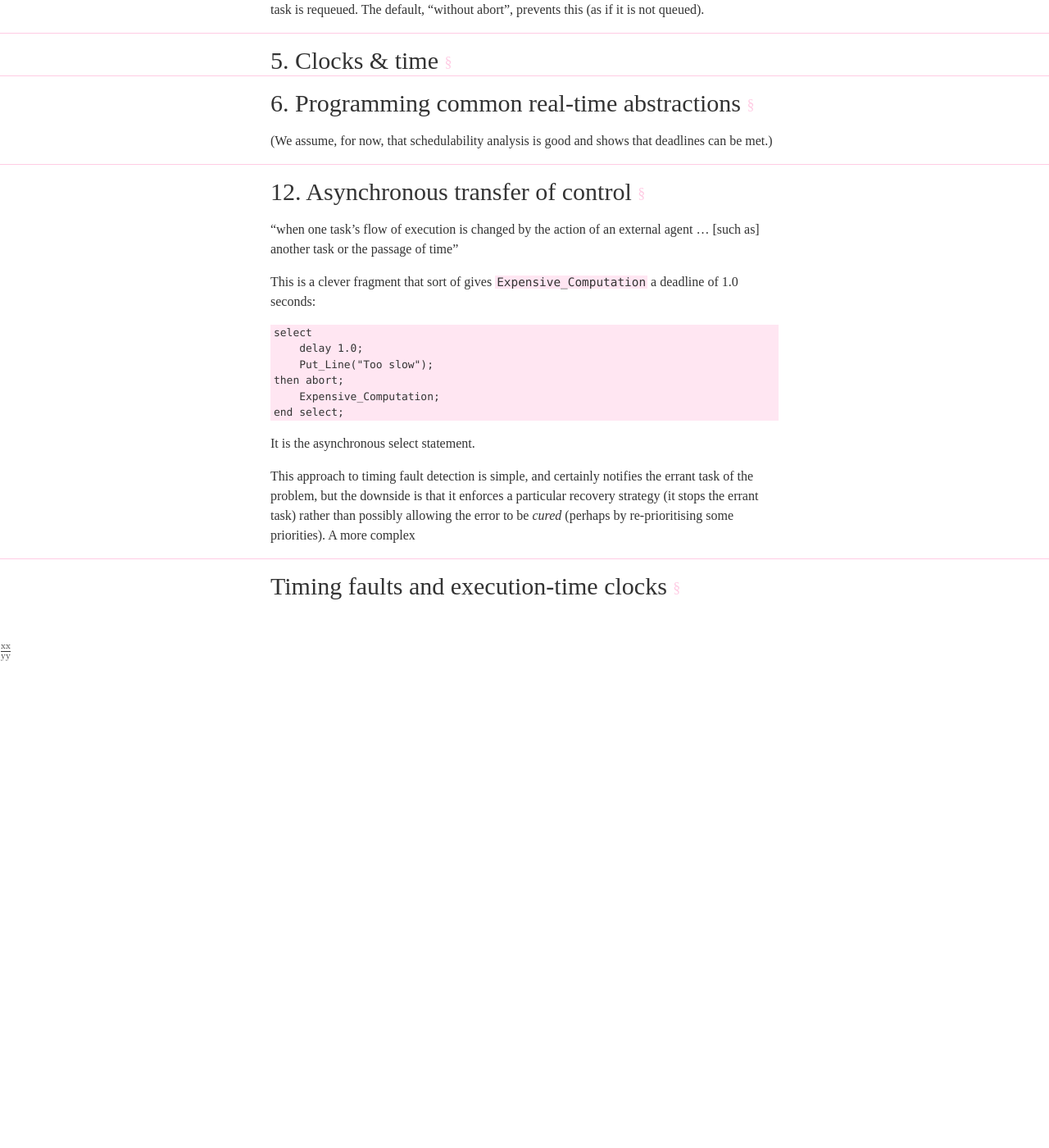
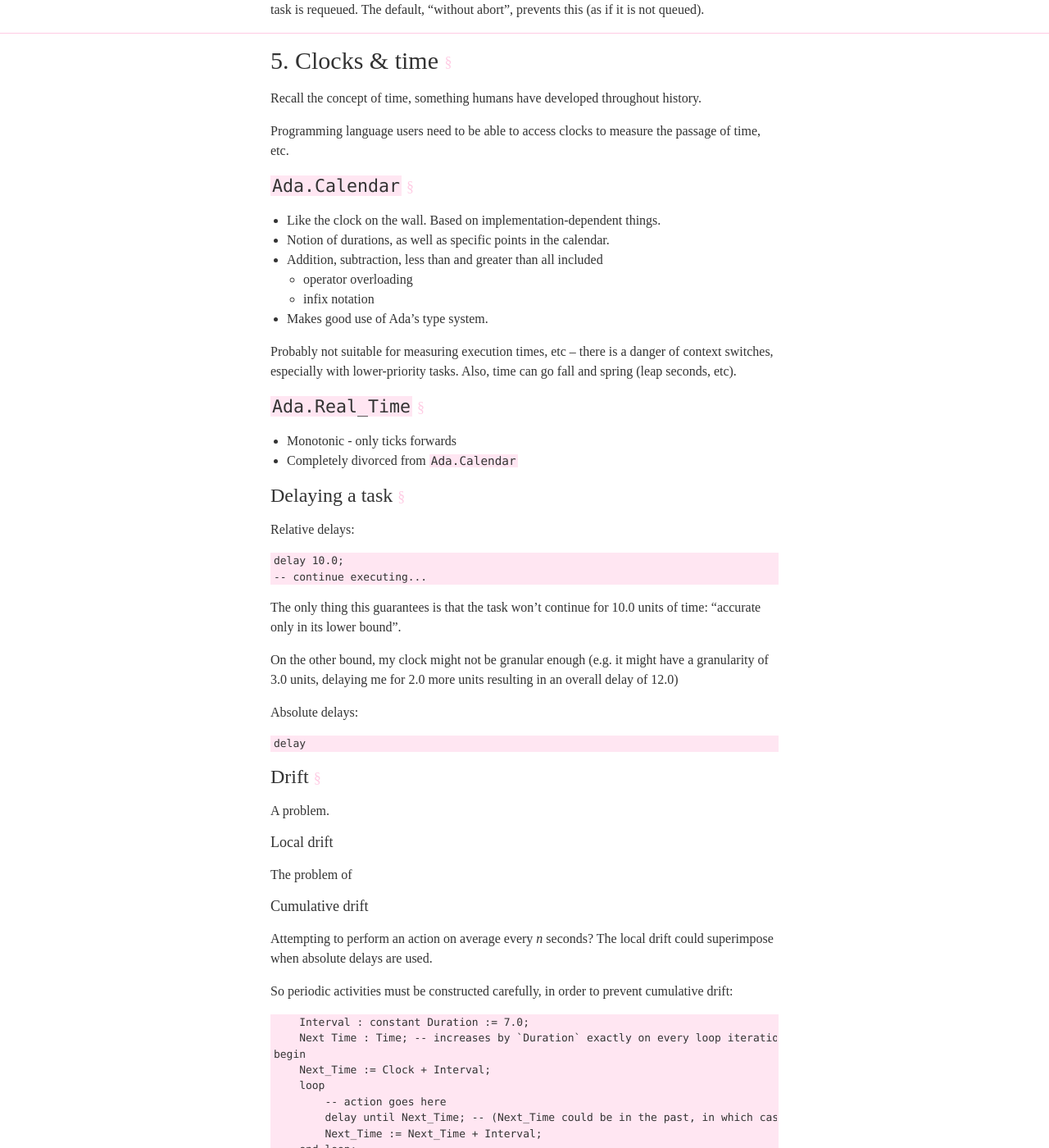
Before and after one commit to jclgoodwin/notes.joshuagoodw.in, a Jekyll site: the page built from pages/arts-spring.md, in a window 1280 px wide and 1400 px high, scrolled down 3543 px. Shown: the whole window at 82% size. Built offline with Jekyll 4.4.1, drawn with Linux system fonts in a browser that asks for light colours; some web fonts are replaced; before the commit the page ends 4349 px from its top, so only the background shows below that; some of the changed text lies outside the part shown.

Commit message:
more ARTS, starting to flag

```diff
--- a/pages/arts-spring.md
+++ b/pages/arts-spring.md
@@ -155,13 +155,157 @@
 
 ## 5. Clocks & time
 
+Recall the concept of time, something humans have developed throughout history.
+
+Programming language users need to be able to access clocks to measure the passage of time, etc.
+
+### `Ada.Calendar`
+
+* Like the clock on the wall. Based on implementation-dependent things.
+* Notion of durations, as well as specific points in the calendar.
+* Addition, subtraction, less than and greater than all included
+    - operator overloading
+    - infix notation
+* Makes good use of Ada's type system.
+
+Probably not suitable for measuring execution times, etc -- there is a danger of context switches, especially with lower-priority tasks.
+Also, time can go fall and spring (leap seconds, etc).
+
+
+### `Ada.Real_Time`
+
+* Monotonic - only ticks forwards
+* Completely divorced from `Ada.Calendar`
+
+### Delaying a task
+
+Relative delays:
+
+    delay 10.0;
+    -- continue executing...
+
+The only thing this guarantees is that the task won't continue for 10.0 units of time: "accurate only in its lower bound".
+
+On the other bound, my clock might not be granular enough (e.g. it might have a granularity of 3.0 units, delaying me for 2.0 more units resulting in an overall delay of 12.0)
+
+Absolute delays:
+
+    delay
+
+
+### Drift
+
+A problem.
+
+#### Local drift
+
+The problem of
+
+
+#### Cumulative drift
+
+Attempting to perform an action on average every _n_ seconds? The local drift could superimpose when absolute delays are used.
+
+So periodic activities must be constructed carefully, in order to prevent cumulative drift:
+
+        Interval : constant Duration := 7.0;
+        Next Time : Time; -- increases by `Duration` exactly on every loop iteration
+    begin
+        Next_Time := Clock + Interval;
+        loop
+            -- action goes here
+            delay until Next_Time; -- (Next_Time could be in the past, in which case no delay)
+            Next_Time := Next_Time + Interval;
+        end loop;
+    end T;
+
+### Timeouts
+
+#### ...on entry calls
+
+    select
+        -- entry call goes here
+    or
+        delay 4.3;
+        null; -- can be omitted or replaced by other statements to be executed
+    end select;
+
+#### ...on actions
+
+    select
+        delay 3.45;
+    then abort
+        -- action goes here
+    end select;
+
+#### Imprecise computations
+
+A key use-case for timeouts... opportunity to compute something more precisely if there's time.
+
+### Timing events
+
+Allow specification of a "handler" (a bit of code -- doesn't have to be encased in a task) to be executed at a particular time.
+
+    Set_Handler(Event : in out Timing_Event; At_Time : Time;      Handler : Timing_Event_Handler);
+    Set_Handler(Event : in out Timing_Event; In_Time : Time_Span; Handler : Timing_Event_Handler);
+
+`Handler` is a pointer to a procedure that is declared in a protected object.
+
+See [the next lecture](#interrupt-triggered) for more on interrupt handling, which is very similar to this.
 
 
 ## 6. Programming common real-time abstractions
 
+Recall things from the Autumn...
+
 (We assume, for now, that schedulability analysis is good and shows that deadlines can be met.)
 
+### Periodics
 
+Basically the same as the cumulative drift solution from the previous
+
+### Aperiodics & sporadics
+
+Recall that sporadics have a minimum inter-arrival time (plain old "aperiodic" non-periodics do not).
+
+#### Interrupt-triggered
+
+Interrupt handlers are protected procedures.
+
+Later lectures will explain this further.
+
+Handling interrupts:
+
+One approach is to loop, waiting for the next interrupt each time. But interrupts are lost if not handled fast enough.
+
+It's useful to turn off interrupts between an interrupt occurring and the next minimum inter-arrival time occurring...
+
+### Jitter
+
+Implementations of periodic tasks liker [what we did in the previous lecture](#cumulative-drift) are not perferct.
+Competition with other tasks causes variation in when the task "completes" each period (this is called jitter).
+
+The solution involves timing events.
+
+
+## 7. Programming priority-based systems
+
+Recall things, including that priority inheritance solves the problem of priority inversion. Bigger range of priorities allows better schedulability.
+
+We will use the "higher/bigger number, higher/bigger/more important priority" convention (a la Linux).
+
+### A task's base priority
+
+    task Task_Name is
+        pragma Priority(10);
+        -- [...]
+
+### Priority ceiling locking
+
+Protected objects assigned ceilings.
+
+
+# 8. Programming with other dispatching/scheduling systems
 
 
 ## 12. Asynchronous transfer of control
```
